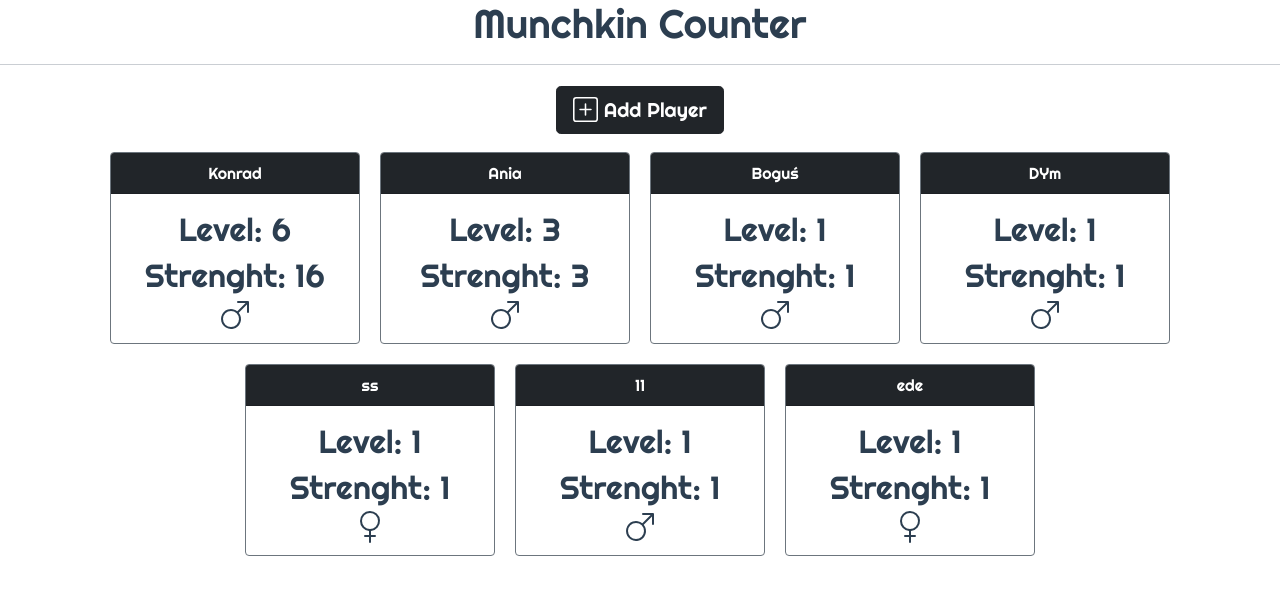
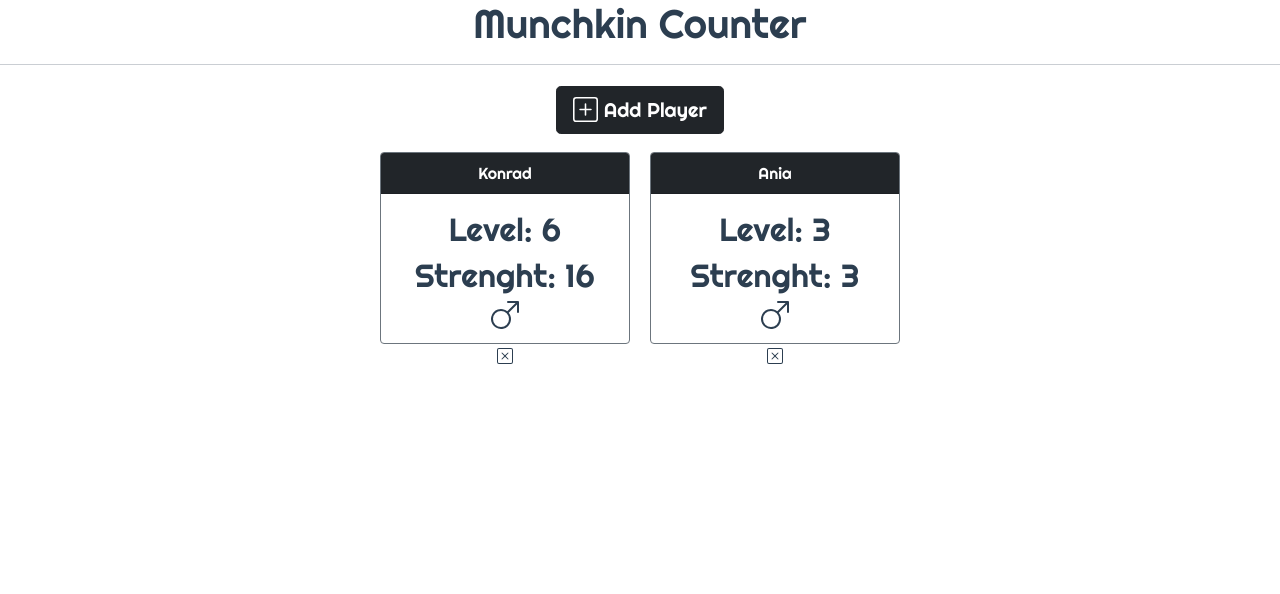
Before and after one commit to Konrad47/Vuex-ts-munchkin-counter, a Vue app: page / in a window 1280 px wide. Shown: the top 594 px of the page. Built offline with nearby package versions, Linux system fonts and the light colour scheme; data requests are answered from the project's data file.

Commit message:
delete player

```diff
--- a/db.json
+++ b/db.json
@@ -13,41 +13,6 @@
       "sex": true,
       "items": 0,
       "level": 3
-    },
-    {
-      "id": 3,
-      "name": "Boguś",
-      "sex": true,
-      "items": 0,
-      "level": 1
-    },
-    {
-      "id": 7,
-      "name": "DYm",
-      "sex": true,
-      "items": 0,
-      "level": 1
-    },
-    {
-      "id": 57,
-      "name": "ss",
-      "sex": false,
-      "items": 0,
-      "level": 1
-    },
-    {
-      "id": 37,
-      "name": "11",
-      "sex": true,
-      "items": 0,
-      "level": 1
-    },
-    {
-      "id": 77,
-      "name": "ede",
-      "sex": false,
-      "items": 0,
-      "level": 1
     }
   ]
 }
--- a/src/views/PlayersView.vue
+++ b/src/views/PlayersView.vue
@@ -46,6 +46,11 @@
             </b-card-text>
           </b-card>
         </router-link>
+        <b-icon
+          @click="deletePlayer(getPlayers[i].id)"
+          scale="1"
+          icon="x-square"
+        ></b-icon>
       </div>
     </div>
   </div>
--- a/src/views/players.service.ts
+++ b/src/views/players.service.ts
@@ -28,4 +28,16 @@ export default class PlayersService {
         });
     });
   }
+  public deletePlayer(id: number): Promise<any> {
+    return new Promise<any>((resolve, reject) => {
+      axios
+        .delete(`${url}/${id}`)
+        .then((res) => {
+          resolve(res);
+        })
+        .catch((err) => {
+          reject(err);
+        });
+    });
+  }
 }
--- a/src/views/playersView.component.ts
+++ b/src/views/playersView.component.ts
@@ -33,6 +33,14 @@ export default class PlayersView extends Vue {
       alert("Name cannot be empty");
     }
   }
+  public deletePlayer(id: number) {
+    for (let i = 0; i < this.getPlayers.length; i++) {
+      if (this.getPlayers[i].id == id) {
+        this.playersService().deletePlayer(id);
+        this.getPlayers.splice(i, 1);
+      }
+    }
+  }
 
   showModal() {
     this.myModal.show();
```
